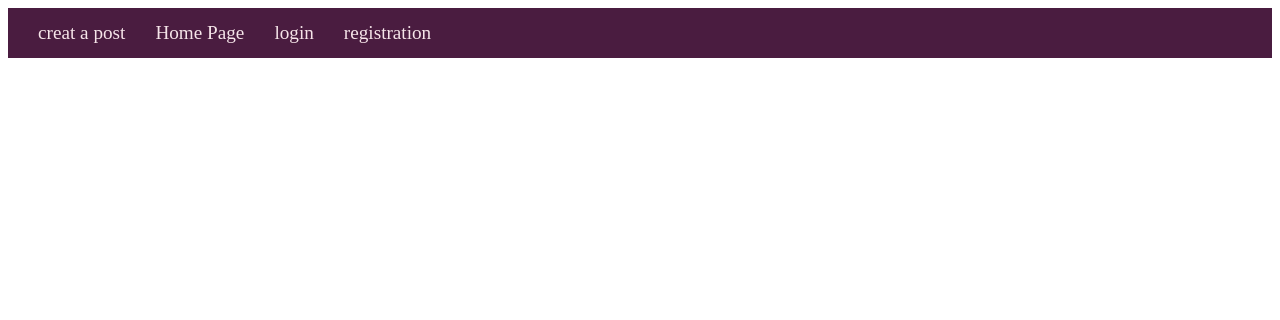
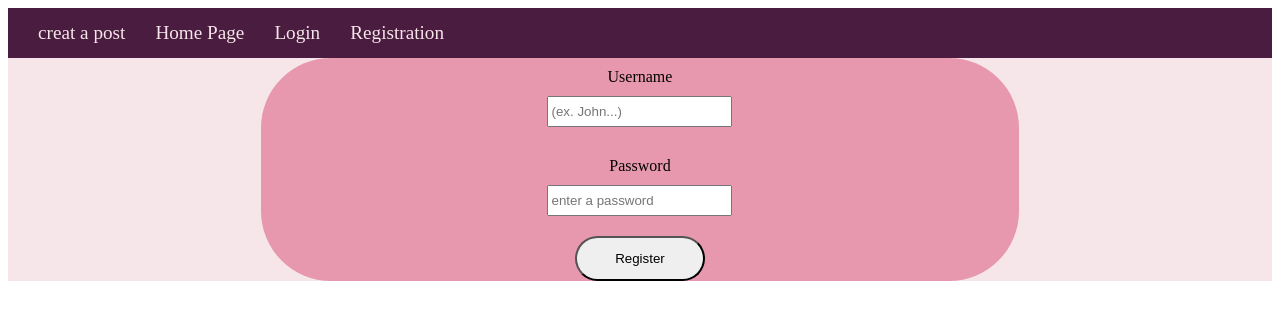
Before and after one commit to DuncanCbr/carbonnierDuncan_7_09_03_22, a React (Create React App) app in the folder frontend/: page /registration in a window 1280 px wide. Shown: the top 320 px of the page. Built offline with nearby package versions, Linux system fonts and the light colour scheme.

Commit message:
frontend
registration possible

```diff
--- a/frontend/src/App.js
+++ b/frontend/src/App.js
@@ -3,6 +3,8 @@ import {BrowserRouter as Router, Route, Switch, Link} from 'react-router-dom';
 import Home from './pages/Home';
 import createpost from "./pages/Createpost";
 import Post from "./pages/Post";
+import login from "./pages/login";
+import registration from "./pages/registration";
 
 
 
@@ -13,13 +15,15 @@ function App() {
     <div className='navBar'>
       <Link to="/createpost" className='link'> creat a post</Link>
       <Link to="/" className='link'> Home Page</Link>
-      <Link to="/login" className='link'> login</Link>
-      <Link to="/registration" className='link'>registration</Link>
+      <Link to="/login" className='link'> Login</Link>
+      <Link to="/registration" className='link'>Registration</Link>
     </div>
     <Switch>
       <Route exact path="/"  component={Home}/>
       <Route exact path="/createpost"  component={createpost}/>
       <Route exact path="/post/:id" component={Post}/>
+      <Route exact path="/login" component={login}/>
+      <Route exact path="/registration" component={registration}/>
     </Switch>
   </Router>
   );
--- /dev/null
+++ b/frontend/src/pages/login.js
@@ -0,0 +1,9 @@
+import React from 'react'
+
+function login() {
+  return (
+    <div>login</div>
+  )
+}
+
+export default login
--- /dev/null
+++ b/frontend/src/pages/registration.js
@@ -0,0 +1,42 @@
+import React from 'react'
+import {Formik, Form, Field, ErrorMessage} from 'formik';
+import * as Yup from 'yup';
+import axios from 'axios';
+
+function registration() {
+    const initialValues = {
+        username: "",
+        password: "",
+      };
+
+        const validationSchema = Yup.object().shape({
+            username: Yup.string().min(3).max(15).required(),
+            password: Yup.string().min(4).max(20).required(),
+        })
+
+        const onSubmit = (data) => {
+            axios.post("http://localhost:3002/auth", data).then(() => {
+                console.log(data);
+            });
+        };
+
+        return (
+            <div className='App'>
+                <Formik initialValues={initialValues} onSubmit={onSubmit} validationSchema={validationSchema}>
+                    <Form className='form'>
+                        <label className="fieldStyle"><span>Username </span>
+                        <Field className="inputForm"  name="username" placeholder="(ex. John...)"/>
+                        <ErrorMessage name="username" component="span" className='msgError' />
+                        </label>
+                        <label className="fieldStyle"><span>Password </span>
+                        <Field className="inputForm" type="password"  name="password" placeholder="enter a password"/>
+                        <ErrorMessage name="Password" component="span" className='msgError' />
+                        </label>
+                        <button className="submitButton" type='submit'>Register</button>
+                    </Form>
+                </Formik>
+            </div>
+        )
+}
+
+export default registration
```
Also changed, not shown: 1 other file (tests, documents, lock files or other folders).
